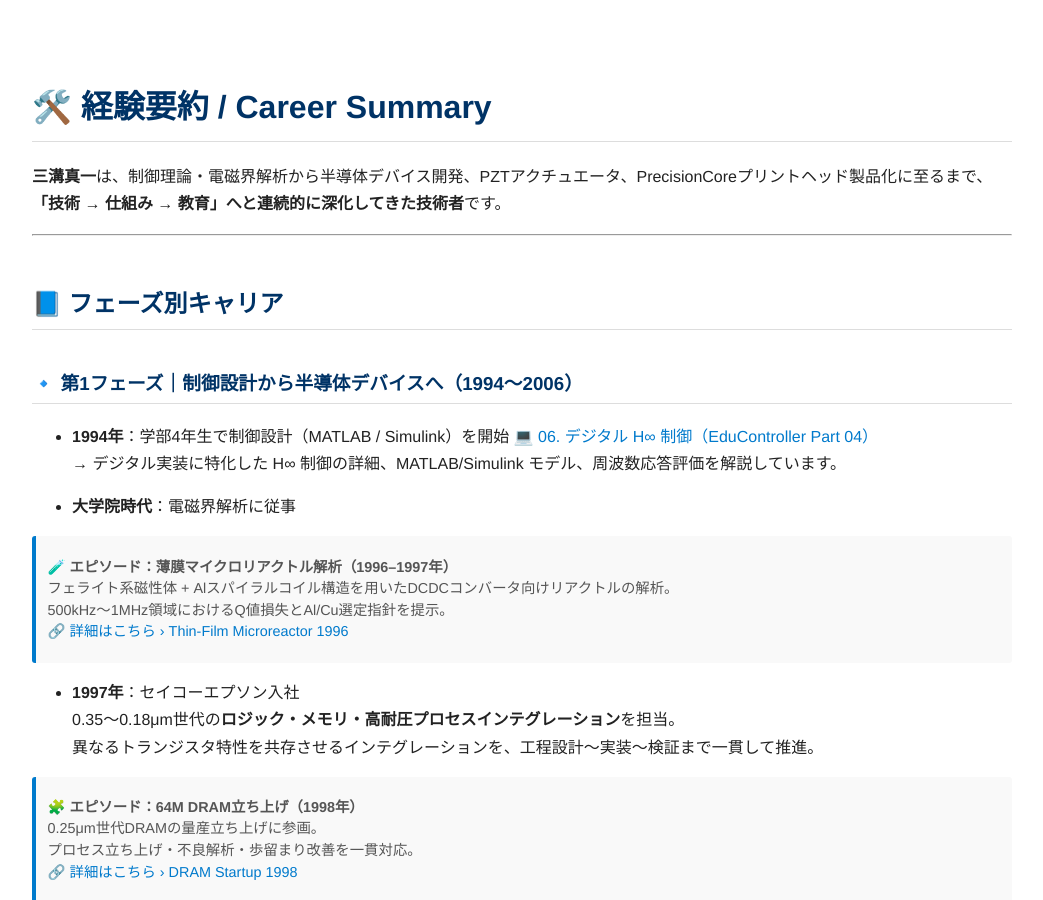
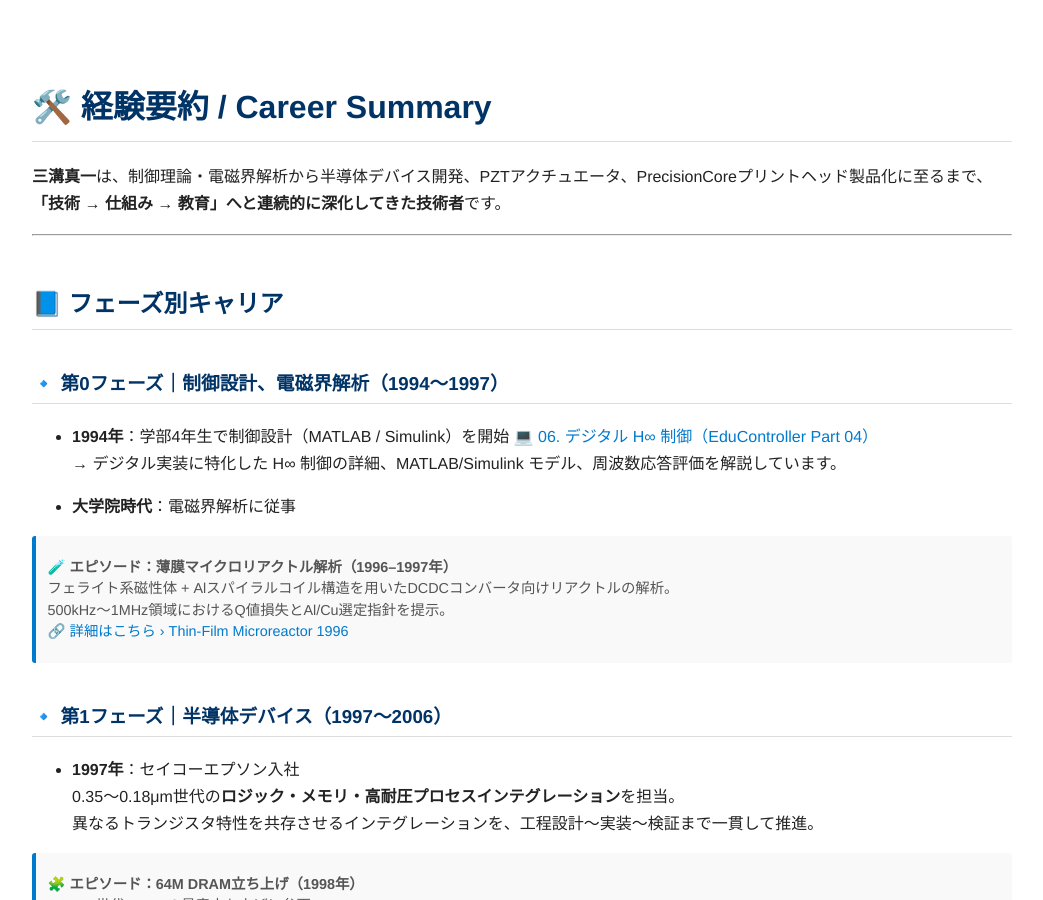
Before and after one commit to Samizo-AITL/Samizo-AITL.github.io, a Jekyll site: the page built from about/career-summary.md, in a window 1280 px wide and 900 px high. Shown: the whole window, without its empty margins (118-1161 px from the left). Built offline with Jekyll 4.4.1, drawn with Linux system fonts in a browser that asks for light colours.

Commit message:
Update career-summary.md

```diff
--- a/about/career-summary.md
+++ b/about/career-summary.md
@@ -12,7 +12,7 @@ title: 経験要約 / Career Summary
 
 ## 📘 フェーズ別キャリア
 
-### 🔹 第1フェーズ｜制御設計から半導体デバイスへ（1994〜2006）
+### 🔹 第0フェーズ｜制御設計、電磁界解析（1994〜1997）
 
 - **1994年**：学部4年生で制御設計（MATLAB / Simulink）を開始
 💻 [06. デジタル H∞ 制御（EduController Part 04）](https://samizo-aitl.github.io/EduController/part04_digital/theory/06_digital_hinf_control.html)
@@ -25,6 +25,8 @@ title: 経験要約 / Career Summary
 > 500kHz〜1MHz領域におけるQ値損失とAl/Cu選定指針を提示。
 > 🔗 [詳細はこちら › Thin-Film Microreactor 1996](https://samizo-aitl.github.io/Edusemi-Plus/archive/in1996/thinfilm_microreactor.html)
 {: .annotation}
+
+### 🔹 第1フェーズ｜半導体デバイス（1997〜2006）
 
 - **1997年**：セイコーエプソン入社
   0.35〜0.18μm世代の**ロジック・メモリ・高耐圧プロセスインテグレーション**を担当。
```
